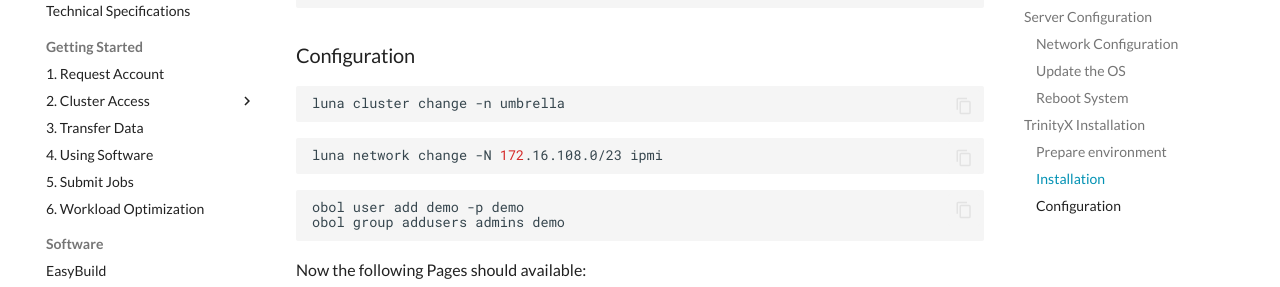
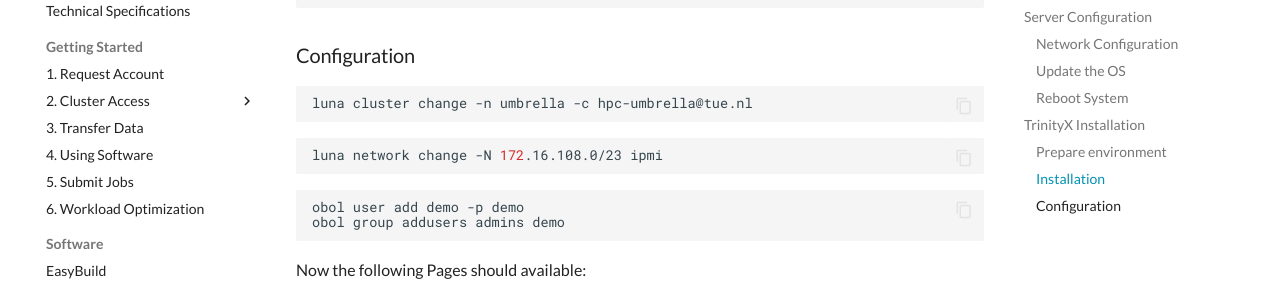
Before and after one commit to gferhpc/supercomputing.tue.nl, an MkDocs documentation site: the page built from pages/documentation/administration/trinityx/installation.md, in a window 1280 px wide and 900 px high, scrolled down 2792 px. Shown: the part 166-453 px from the top of the window. Built offline with MkDocs 1.6.1 and Material for MkDocs 9.7.7, drawn with Linux system fonts in a browser that asks for light colours.

Commit message:
Update installation.md

````diff
--- a/pages/documentation/administration/trinityx/installation.md
+++ b/pages/documentation/administration/trinityx/installation.md
@@ -157,7 +157,7 @@ ansible-playbook controller.yml
 ### Configuration
 
 ```shell
-luna cluster change -n umbrella
+luna cluster change -n umbrella -c hpc-umbrella@tue.nl
 ```
 
 ```shell
````
